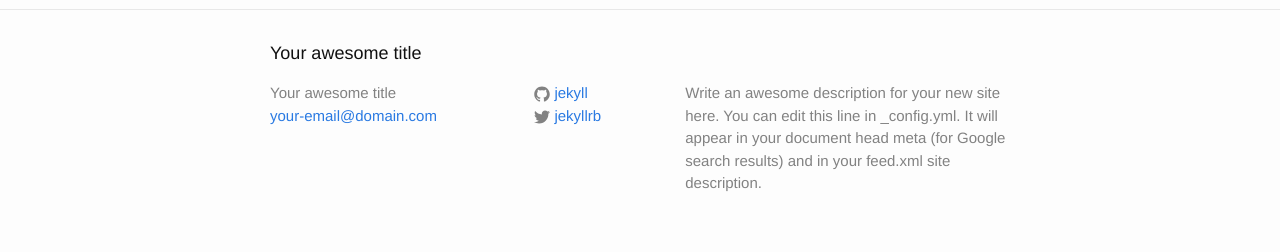
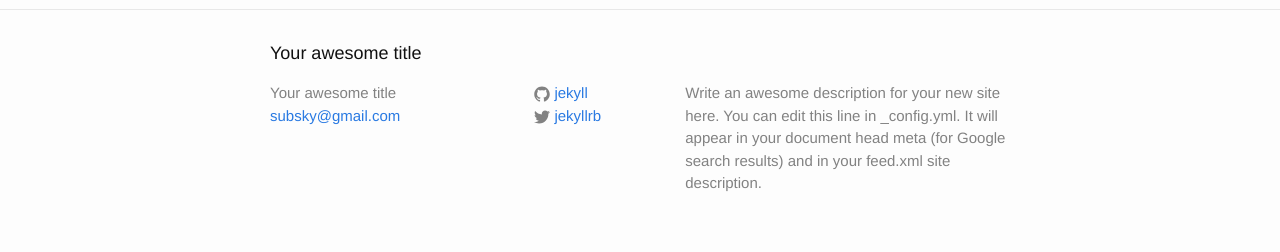
Before and after one commit to lishuu/lishuu.github.io, a Jekyll site: the page built from _posts/2015-07-29-welcome-to-jekyll.markdown, in a window 1280 px wide. Shown: the part 689-941 px from the top of the page. Built offline with Jekyll 4.4.1, drawn with Linux system fonts in a browser that asks for light colours.

Commit message:
Updated email information

```diff
--- a/_config.yml
+++ b/_config.yml
@@ -1,6 +1,6 @@
 # Site settings
 title: Your awesome title
-email: your-email@domain.com
+email: subsky@gmail.com
 description: > # this means to ignore newlines until "baseurl:"
   Write an awesome description for your new site here. You can edit this
   line in _config.yml. It will appear in your document head meta (for
```
